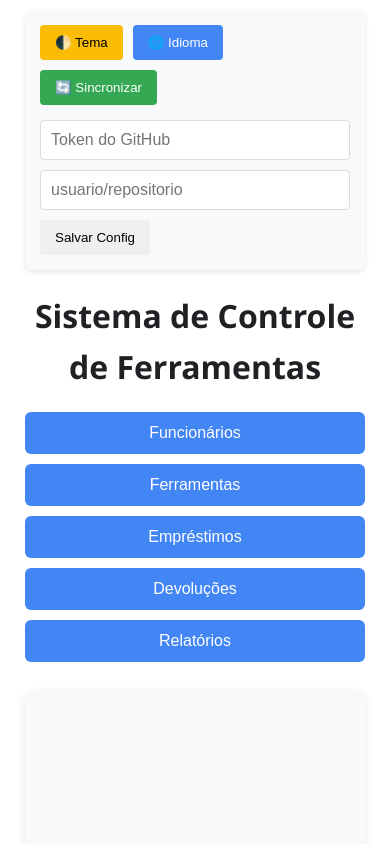
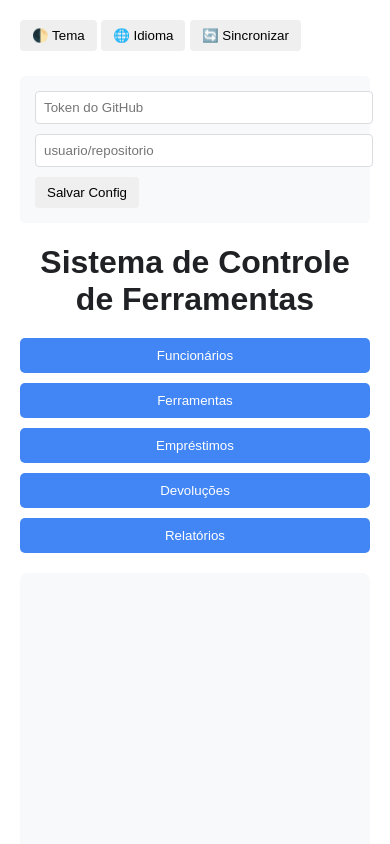
Before and after one commit to danielgmonteiro/controle-ferramentas, a plain HTML site: page index.html in a window 390 px wide. Shown: the top 844 px of the page. Drawn offline with Linux system fonts and the light colour scheme; files whose address does not match are found by name.

Commit message:
Update style.css

```diff
--- a/style.css
+++ b/style.css
@@ -1,245 +1,94 @@
 :root {
   --primary-color: #4285f4;
-    --primary-hover: #3367d6;
   --danger-color: #ea4335;
-    --danger-hover: #d33426;
   --success-color: #34a853;
-    --success-hover: #2d9248;
   --warning-color: #fbbc05;
-    --warning-hover: #e6ac00;
   --bg-color: #ffffff;
   --text-color: #202124;
   --card-bg: #f8f9fa;
   --border-color: #dadce0;
-    --shadow-color: rgba(0, 0, 0, 0.1);
 }
 
 .dark-mode {
   --primary-color: #8ab4f8;
-    --primary-hover: #7aa3e6;
   --danger-color: #f28b82;
-    --danger-hover: #e67c73;
   --success-color: #81c995;
-    --success-hover: #72b586;
   --warning-color: #fde293;
-    --warning-hover: #ecd383;
   --bg-color: #202124;
   --text-color: #e8eaed;
   --card-bg: #292a2d;
   --border-color: #3c4043;
-    --shadow-color: rgba(0, 0, 0, 0.3);
-  }
-
-  * {
-    box-sizing: border-box;
-    margin: 0;
-    padding: 0;
 }
 
 body {
-    font-family: 'Segoe UI', Tahoma, Geneva, Verdana, sans-serif;
+  font-family: Arial, sans-serif;
   margin: 0;
   padding: 20px;
   background-color: var(--bg-color);
   color: var(--text-color);
-    transition: all 0.3s ease;
-    line-height: 1.6;
+  transition: all 0.3s;
 }
 
 .container {
-    max-width: 1200px;
+  max-width: 1000px;
   margin: 0 auto;
-    padding: 0 15px;
 }
 
 .header-controls {
   display: flex;
-    justify-content: space-between;
-    align-items: center;
+  gap: 10px;
+  margin-bottom: 20px;
   flex-wrap: wrap;
-    gap: 15px;
-    margin-bottom: 20px;
-    padding: 15px;
-    background-color: var(--card-bg);
-    border-radius: 8px;
-    box-shadow: 0 2px 5px var(--shadow-color);
-  }
-
-  .config-buttons {
-    display: flex;
-    gap: 10px;
-    flex-wrap: wrap;
-  }
-
-  .github-config {
-    display: flex;
-    gap: 10px;
-    flex-wrap: wrap;
-    align-items: center;
-  }
-
-  .github-config input {
-    padding: 8px 12px;
-    border: 1px solid var(--border-color);
-    border-radius: 4px;
-    background-color: var(--bg-color);
-    color: var(--text-color);
-    min-width: 200px;
 }
 
 h1 {
   text-align: center;
-    margin: 20px 0;
-    color: var(--text-color);
+  margin-bottom: 20px;
 }
 
 nav {
   display: flex;
   justify-content: center;
+  gap: 10px;
+  margin-bottom: 20px;
   flex-wrap: wrap;
-    gap: 10px;
-    margin-bottom: 30px;
 }
 
 nav button {
   background-color: var(--primary-color);
   color: white;
   border: none;
-    padding: 12px 20px;
-    font-size: 1rem;
-    border-radius: 6px;
+  padding: 10px 15px;
+  border-radius: 5px;
   cursor: pointer;
-    transition: all 0.3s;
 }
 
-  nav button:hover {
-    background-color: var(--primary-hover);
-    transform: translateY(-2px);
-  }
-
-  nav button:active {
-    transform: translateY(0);
-  }
-
-  .content-box {
+#conteudo {
   background-color: var(--card-bg);
-    padding: 25px;
+  padding: 20px;
   border-radius: 8px;
-    box-shadow: 0 2px 10px var(--shadow-color);
   min-height: 400px;
   margin-bottom: 20px;
 }
 
 button {
-    padding: 10px 15px;
+  padding: 8px 12px;
   border: none;
   border-radius: 4px;
   cursor: pointer;
-    font-weight: 500;
-    transition: all 0.2s;
-  }
-
-  button:hover {
-    transform: translateY(-2px);
-    box-shadow: 0 2px 5px var(--shadow-color);
-  }
-
-  button:active {
-    transform: translateY(0);
-  }
-
-  .theme-toggle {
-    background-color: var(--warning-color);
-    color: #000;
-  }
-
-  .theme-toggle:hover {
-    background-color: var(--warning-hover);
-  }
-
-  .language-toggle {
-    background-color: var(--primary-color);
-    color: white;
-  }
-
-  .language-toggle:hover {
-    background-color: var(--primary-hover);
-  }
-
-  .sync-button {
-    background-color: var(--success-color);
-    color: white;
-  }
-
-  .sync-button:hover {
-    background-color: var(--success-hover);
 }
 
 .action-button {
   background-color: var(--primary-color);
   color: white;
-    padding: 8px 12px;
   margin-right: 5px;
-    font-size: 0.9rem;
 }
 
 .delete-button {
   background-color: var(--danger-color);
+  color: white;
 }
 
-  .delete-button:hover {
-    background-color: var(--danger-hover);
-  }
-
-  .sync-status {
-    margin-top: 20px;
-    padding: 10px;
-    text-align: center;
-    font-size: 0.9em;
-    color: var(--text-color);
-    background-color: var(--card-bg);
-    border-radius: 4px;
-  }
-
-  /* Formulários */
-  form {
-    margin-bottom: 20px;
-  }
-
-  .form-row {
-    display: flex;
-    flex-wrap: wrap;
-    gap: 15px;
-    margin-bottom: 15px;
-  }
-
-  .form-group {
-    flex: 1;
-    min-width: 200px;
-  }
-
-  label {
-    display: block;
-    margin-bottom: 5px;
-    font-weight: bold;
-  }
-
-  input[type="text"],
-  input[type="number"],
-  input[type="date"],
-  input[type="password"],
-  select,
-  textarea {
-    width: 100%;
-    padding: 10px;
-    border: 1px solid var(--border-color);
-    border-radius: 4px;
-    background-color: var(--bg-color);
-    color: var(--text-color);
-    font-size: 1rem;
-  }
-
-  /* Tabelas */
 table {
   width: 100%;
   border-collapse: collapse;
@@ -247,74 +96,57 @@
 }
 
 th, td {
-    padding: 12px 15px;
+  padding: 10px;
+  border: 1px solid var(--border-color);
   text-align: left;
-    border-bottom: 1px solid var(--border-color);
 }
 
 th {
   background-color: var(--primary-color);
   color: white;
-    font-weight: bold;
 }
 
-  tr:nth-child(even) {
-    background-color: rgba(0, 0, 0, 0.05);
+input, select {
+  padding: 8px;
+  border: 1px solid var(--border-color);
+  border-radius: 4px;
+  width: 100%;
+  margin-bottom: 10px;
 }
 
-  .dark-mode tr:nth-child(even) {
-    background-color: rgba(255, 255, 255, 0.05);
+.form-row {
+  display: flex;
+  gap: 15px;
+  margin-bottom: 15px;
 }
 
-  tr:hover {
-    background-color: rgba(0, 0, 0, 0.1);
+.form-group {
+  flex: 1;
 }
 
-  .dark-mode tr:hover {
-    background-color: rgba(255, 255, 255, 0.1);
+.github-config {
+  margin-top: 15px;
+  padding: 15px;
+  background-color: var(--card-bg);
+  border-radius: 5px;
 }
 
-  /* Responsividade */
-  @media (max-width: 768px) {
-    .header-controls {
-      flex-direction: column;
-      align-items: stretch;
+#syncStatus {
+  margin-top: 10px;
+  padding: 10px;
+  border-radius: 5px;
 }
 
-    .config-buttons, .github-config {
-      width: 100%;
+@media (max-width: 600px) {
+  .form-row {
+    flex-direction: column;
   }
 
   nav {
     flex-direction: column;
-      align-items: stretch;
   }
 
   nav button {
     width: 100%;
   }
-
-    .form-group {
-      min-width: 100%;
 }
-
-    table {
-      display: block;
-      overflow-x: auto;
-    }
-  }
-
-  @media (max-width: 480px) {
-    body {
-      padding: 10px;
-    }
-
-    .content-box {
-      padding: 15px;
-    }
-
-    th, td {
-      padding: 8px 10px;
-      font-size: 0.9rem;
-    }
-  }
```
Lines whose indentation alone changed are shown as unchanged.
